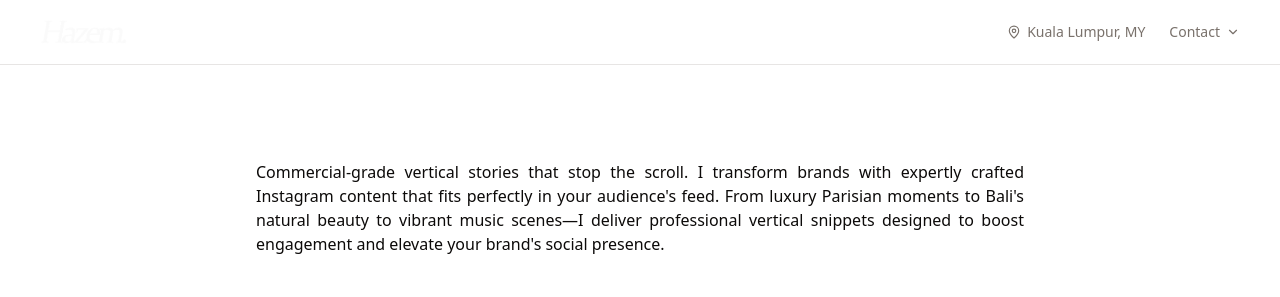
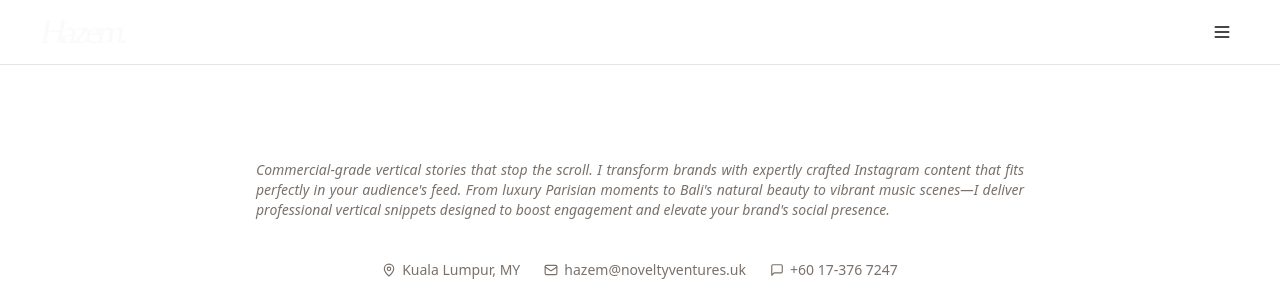
Before and after one commit to ShadowLevi-ops/hazem-portfolio, a Next.js app: page / in a window 1280 px wide. Shown: the top 297 px of the page. Built offline with nearby package versions, Linux system fonts and the light colour scheme.

Commit message:
Update subtitle styling: italic, smaller font, and grey color

```diff
--- a/src/app/page.tsx
+++ b/src/app/page.tsx
@@ -8,7 +8,7 @@ import Captions from "yet-another-react-lightbox/plugins/captions";
 import type { Slide } from "yet-another-react-lightbox";
 import "yet-another-react-lightbox/styles.css";
 import "yet-another-react-lightbox/plugins/captions.css";
-import { Expand, PlayCircle, Mail, MapPin, MessageSquare, ChevronDown } from 'lucide-react';
+import { Expand, PlayCircle, Mail, MapPin, MessageSquare, Menu } from 'lucide-react';
 import { motion, AnimatePresence } from 'framer-motion';
 import { ScrollToTopButton } from '@/components/scroll-to-top-button';
 import dynamic from 'next/dynamic';
@@ -102,31 +102,15 @@ export default function Home() {
               className="h-6 w-auto"
             />
           </motion.div>
-          <nav className="flex items-center space-x-4 md:space-x-6 text-xs md:text-sm text-muted-foreground">
-            <motion.div
-              className="flex items-center gap-1.5"
-              initial={{ opacity: 0, y: -10 }}
-              animate={{ opacity: 1, y: 0 }}
-              transition={{ duration: 0.5, delay: 0.1 }}
-            >
-              <MapPin className="h-3.5 w-3.5" />
-              <span className="hidden sm:inline">Kuala Lumpur, MY</span>
-              <span className="sm:hidden">KL, MY</span>
-            </motion.div>
+          <nav className="flex items-center">
             <div className="relative dropdown-container">
               <motion.button
                 onClick={() => setIsDropdownOpen(!isDropdownOpen)}
-                className="flex items-center gap-1.5 hover:text-primary transition-colors"
+                className="flex items-center gap-1.5 hover:text-primary transition-colors p-2 rounded-full hover:bg-accent/10"
                 whileHover={{ scale: 1.05 }}
                 whileTap={{ scale: 0.95 }}
               >
-                <span>Contact</span>
-                <motion.div
-                  animate={{ rotate: isDropdownOpen ? 180 : 0 }}
-                  transition={{ duration: 0.2 }}
-                >
-                  <ChevronDown className="h-3.5 w-3.5" />
-                </motion.div>
+                <Menu className="h-5 w-5" />
               </motion.button>
               <AnimatePresence>
                 {isDropdownOpen && (
@@ -168,7 +152,7 @@ export default function Home() {
         className="container mx-auto flex flex-col items-center justify-center text-center pt-32 md:pt-40 pb-12 md:pb-16 relative overflow-hidden px-4 md:px-10"
       >
         <motion.p
-          className="text-sm md:text-base font-medium max-w-3xl mx-auto mb-8 md:mb-10 text-justify"
+          className="text-xs md:text-sm font-medium max-w-3xl mx-auto mb-8 md:mb-10 text-justify italic text-muted-foreground"
           initial={{ opacity: 0, y: 20 }}
           animate={{ opacity: 1, y: 0 }}
           transition={{ duration: 0.5, delay: 0.2 }}
```
